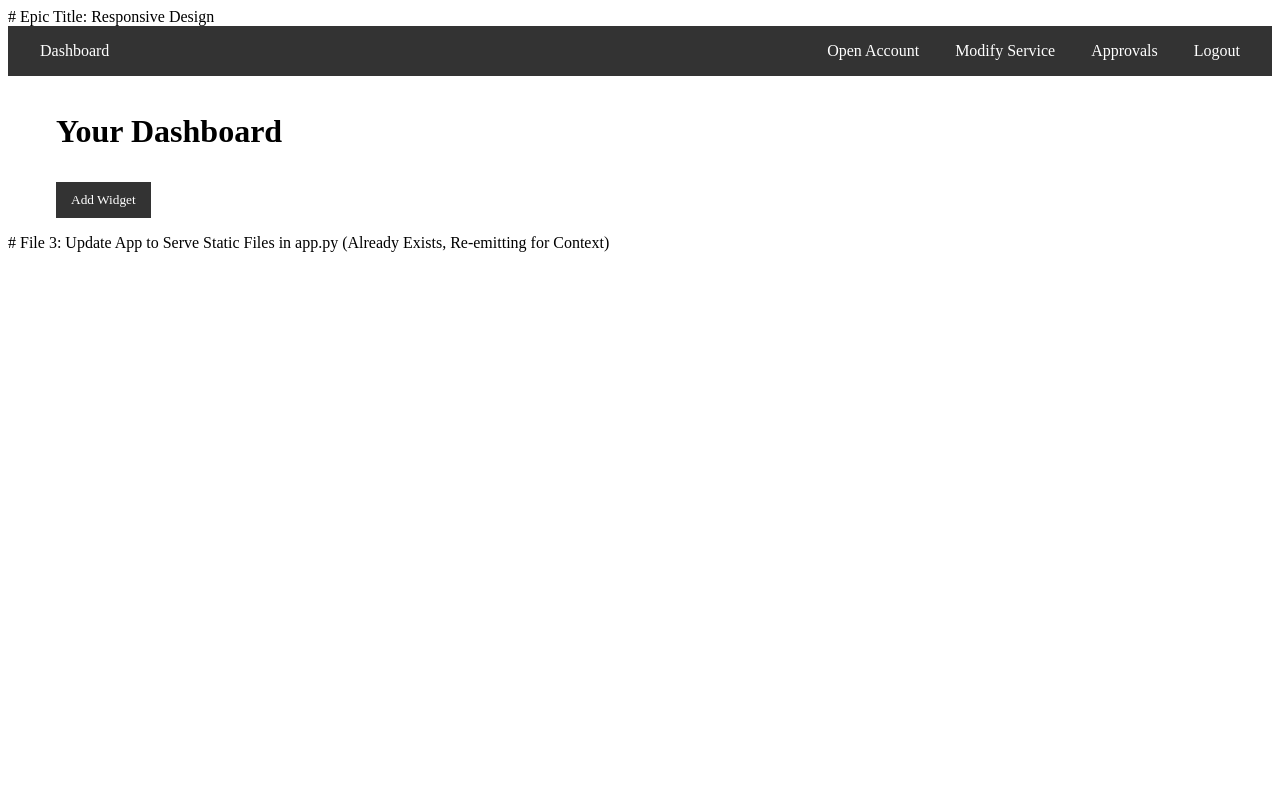
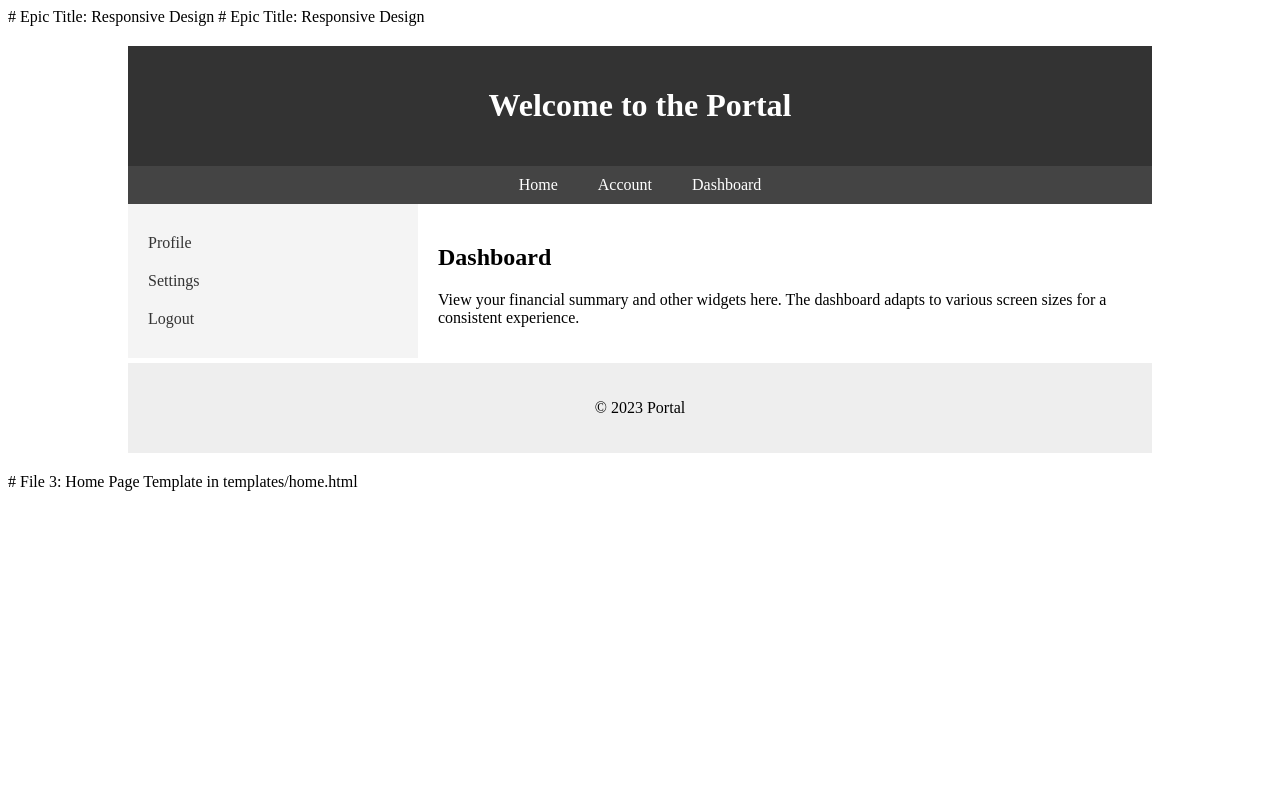
Before and after one commit to Pardhu-Guttula/BankingUsecase, a Python web app: template backend/templates/dashboard.html in a window 1280 px wide. Run offline with Jinja, Linux system fonts and the light colour scheme; the template is opened without the code that fills it, so the values that code supplies are empty.

Commit message:
commited by n8n

```diff
--- a/backend/templates/dashboard.html
+++ b/backend/templates/dashboard.html
@@ -1,98 +1,12 @@
 # Epic Title: Responsive Design
 
-<!DOCTYPE html>
-<html lang="en">
-<head>
-    <meta charset="UTF-8">
-    <meta name="viewport" content="width=device-width, initial-scale=1.0">
-    <title>User Dashboard</title>
-    <link rel="stylesheet" href="/static/css/responsive.css">
-    <meta http-equiv="X-UA-Compatible" content="IE=edge"> <!-- Ensure compatibility with IE -->
-    <script>
-        async function loadWidgets() {
-            const response = await fetch('/dashboard/widgets');
-            const widgets = await response.json();
-            const widgetContainer = document.getElementById('widgets');
-            widgetContainer.innerHTML = '';
-            widgets.forEach(widget => {
-                const widgetDiv = document.createElement('div');
-                widgetDiv.className = 'widget';
-                widgetDiv.innerHTML = `
-                    <h2>${widget.widget_type}</h2>
-                    <p>Data Source: ${widget.data_source}</p>
-                    <p>Position: ${widget.position}</p>
-                    <button onclick="removeWidget(${widget.id})">Remove</button>
-                `;
-                widgetContainer.appendChild(widgetDiv);
-            });
-        }
+{% extends 'base.html' %}
 
-        async function loadSummary() {
-            const response = await fetch('/dashboard/summary');
-            const summary = await response.json();
-            const summaryContainer = document.getElementById('summary');
-            summaryContainer.innerHTML = '';
-            summaryContainer.innerHTML = `
-                <h2>Account Summary</h2>
-                <ul>
-                    ${summary.accounts.map(acc => `<li>${acc.account_name}: ${acc.balance}</li>`).join('')}
-                </ul>
-                <h2>Recent Transactions</h2>
-                <ul>
-                    ${summary.transactions.map(txn => `<li>${txn.amount} (${txn.transaction_type}) at ${txn.timestamp}</li>`).join('')}
-                </ul>
-            `;
-        }
+{% block content %}
+<div class="dashboard-content">
+    <h2>Dashboard</h2>
+    <p>View your financial summary and other widgets here. The dashboard adapts to various screen sizes for a consistent experience.</p>
+</div>
+{% endblock %}
 
-        async function addWidget() {
-            const widgetType = prompt('Enter widget type:');
-            const dataSource = prompt('Enter data source:');
-            const position = parseInt(prompt('Enter position:'));
-            const response = await fetch('/widgets', {
-                method: 'POST',
-                headers: { 'Content-Type': 'application/json' },
-                body: JSON.stringify({ widget_type: widgetType, data_source: dataSource, position: position })
-            });
-            const result = await response.json();
-            alert(result.message);
-            loadWidgets();
-        }
-
-        async function removeWidget(widgetId) {
-            const response = await fetch(`/widgets/${widgetId}`, {
-                method: 'DELETE'
-            });
-            const result = await response.json();
-            alert(result.message);
-            loadWidgets();
-        }
-
-        document.addEventListener('DOMContentLoaded', function() {
-            loadWidgets();
-            loadSummary();
-        });
-    </script>
-</head>
-<body>
-    <nav>
-        <div>
-            <a href="/dashboard">Dashboard</a>
-        </div>
-        <div>
-            <a href="/account/open">Open Account</a>
-            <a href="/account/modification">Modify Service</a>
-            <a href="/approval">Approvals</a>
-            <a href="/auth/logout">Logout</a>
-        </div>
-    </nav>
-    <div id="content">
-        <h1>Your Dashboard</h1>
-        <div id="summary"></div>
-        <button onclick="addWidget()">Add Widget</button>
-        <div id="widgets"></div>
-    </div>
-</body>
-</html>
-
-
-# File 3: Update App to Serve Static Files in app.py (Already Exists, Re-emitting for Context)
+# File 6: Flask Routes in routes/main_routes.py
```
